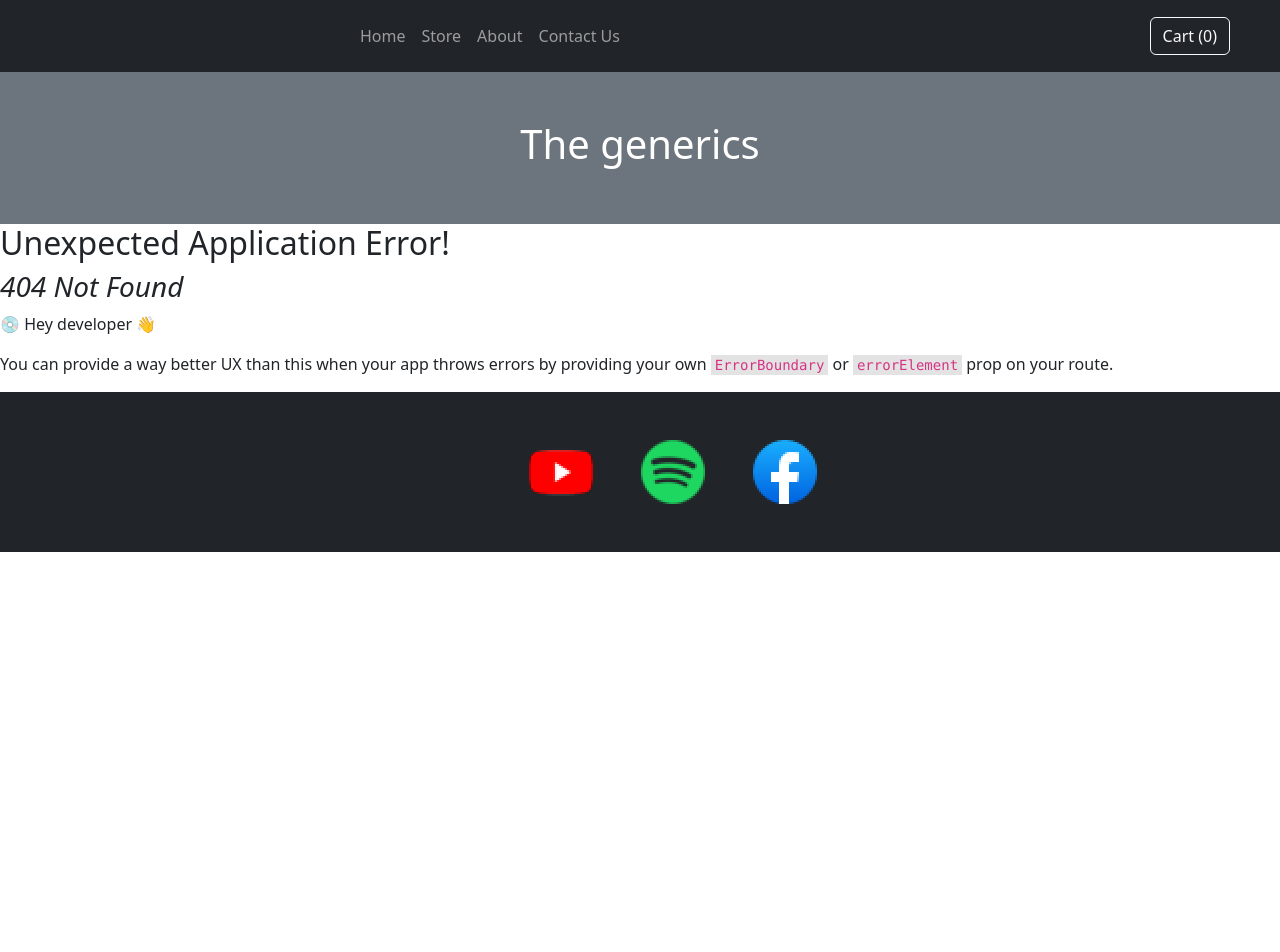
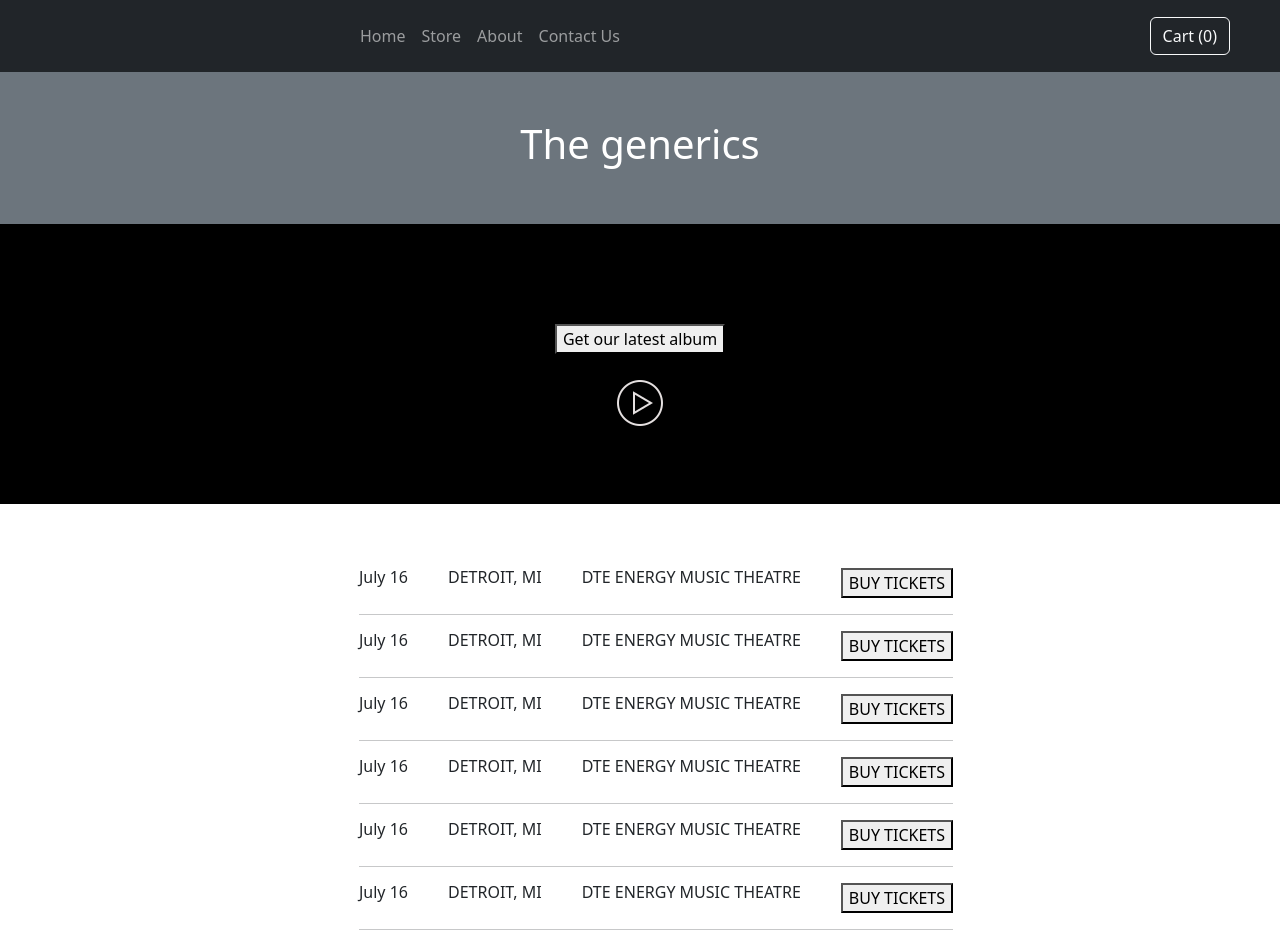
Before and after one commit to vanshika308/e-commerce, a React (Create React App) app: page /Home in a window 1280 px wide. Before the commit this address had no page. Shown: the top 952 px of the page. Before the commit the page ends 800 px from the top, so only its background shows below. Built offline with nearby package versions, Linux system fonts and the light colour scheme.

Commit message:
added the home page route

```diff
--- a/src/App.js
+++ b/src/App.js
@@ -7,10 +7,12 @@ import Footer from './components/UI/Footer';
 import Cart from './components/Cart/Cart';
 import ProductProvider from './store/ProductProvider';
 import AboutPage from './pages/About';
+import HomePage from './pages/Home';
 
 const routes =createBrowserRouter(
   [ {path:'/',element:<Products/>},
-    { path: '/About', element: <AboutPage></AboutPage>}
+    { path: '/About', element: <AboutPage/>},
+    {path: '/Home', element: <HomePage/>}
   ])
 
 function App() {
--- a/src/components/UI/Header.js
+++ b/src/components/UI/Header.js
@@ -1,8 +1,7 @@
 import React,{useContext} from 'react';
-import { Navbar, Nav,NavItem, Container} from 'react-bootstrap';
+import { Navbar, Nav, Container} from 'react-bootstrap';
 import CartButton from '../Cart/CartButton';
 import ProductContext from '../../store/product-context';
-import { NavLink ,Link} from 'react-router-dom';
 function Header(props) {
 
 
@@ -19,7 +18,7 @@ function Header(props) {
 
       <Nav className="justify-content-center" style={{ marginLeft: "22rem" }}>
           <Nav.Item>
-            <Nav.Link href="/">Home</Nav.Link>
+            <Nav.Link href="/home">Home</Nav.Link>
           </Nav.Item>
           <Nav.Item>
             <Nav.Link href="/store">Store</Nav.Link>
--- a/src/pages/About.js
+++ b/src/pages/About.js
@@ -1,18 +1,15 @@
 import React from 'react';
-import { Container, Row, Col } from 'react-bootstrap';
-
 function AboutPage() {
   return (
     <div style={{
-        display: 'flex',
-        flexDirection: 'row',
-        marginTop: '7%',
-        marginBottom: '7%',
-        margin: 'auto',
-        maxHeight: '50%'
-    }}>
+      display: 'flex',
+      flexDirection: 'row',
+      margin: '8% auto', // Using margin instead of marginTop and marginBottom
+      maxHeight: 'calc(100% - 16%)', // Adjusted maxHeight to account for margins
+  }}>
         <img
           src='https://img.freepik.com/premium-photo/music-mind-music-abstract-art-created-with-generative-ai-technology_545448-15311.jpg'
+          alt='aboutImage'
           style={{
             marginLeft: '2%',
             marginRight: '5%',
--- /dev/null
+++ b/src/pages/Home.js
@@ -0,0 +1,72 @@
+import { Container } from "react-bootstrap";
+
+const HomePage = () => {
+  return (
+    <Container fluid style={{
+        height: '100vh',
+        padding: '0',
+        margin: '0',
+        }}>
+      <div  style={{
+          display: 'flex',
+          flexDirection : 'column',
+          justifyContent: 'center',
+          alignItems: 'center',
+          height: '35%',
+          backgroundColor: 'black',
+          marginRight: '0',
+        }}>
+        <button className="mb-4 mt-4 ">Get our latest album</button>
+        <img src='/images/play_button.png'
+        alt='playButton'></img>
+      </div>
+      <div style={{
+        marginTop: '5%',
+        display: 'flex',
+        flexDirection:'row',
+        justifyContent: 'space-evenly'
+      }}>
+        <ul style={{ }}>
+        <li style={{ display: 'flex', flexDirection: 'row', justifyContent: 'space-between' }}>
+          <h6 style={{ margin: '0 10px 0 0' }}>July 16</h6>
+          <h6 style={{ margin: '0 10px' }}>DETROIT, MI</h6>
+          <h6 style={{ margin: '0 10px' }}>DTE ENERGY MUSIC THEATRE</h6>
+          <button style={{ margin: '0 0 0 10px' }}>BUY TICKETS</button>
+        </li><hr/>
+        <li style={{ display: 'flex', flexDirection: 'row', justifyContent: 'space-between' }}>
+          <h6 style={{ margin: '0 10px 0 0' }}>July 16</h6>
+          <h6 style={{ margin: '0 10px' }}>DETROIT, MI</h6>
+          <h6 style={{ margin: '0 10px' }}>DTE ENERGY MUSIC THEATRE</h6>
+          <button style={{ margin: '0 0 0 10px' }}>BUY TICKETS</button>
+        </li><hr/>
+        <li style={{ display: 'flex', flexDirection: 'row', justifyContent: 'space-between' }}>
+           <h6 style={{ margin: '0 10px 0 0' }}>July 16</h6>
+           <h6 style={{ margin: '0 10px' }}>DETROIT, MI</h6>
+           <h6 style={{ margin: '0 10px' }}>DTE ENERGY MUSIC THEATRE</h6>
+           <button style={{ margin: '0 0 0 10px' }}>BUY TICKETS</button>
+        </li><hr/>
+        <li style={{ display: 'flex', flexDirection: 'row', justifyContent: 'space-between' }}>
+           <h6 style={{ margin: '0 20px 0 0' }}>July 16</h6>
+           <h6 style={{ margin: '0 20px' }}>DETROIT, MI</h6>
+           <h6 style={{ margin: '0 20px' }}>DTE ENERGY MUSIC THEATRE</h6>
+           <button style={{ margin: '0 0 0 20px' }}>BUY TICKETS</button>
+        </li><hr/>
+        <li style={{ display: 'flex', flexDirection: 'row', justifyContent: 'space-between' }}>
+           <h6 style={{ margin: '0 20px 0 0' }}>July 16</h6>
+           <h6 style={{ margin: '0 20px' }}>DETROIT, MI</h6>
+           <h6 style={{ margin: '0 20px' }}>DTE ENERGY MUSIC THEATRE</h6>
+        <button style={{ margin: '0 0 0 20px' }}>BUY TICKETS</button>
+        </li><hr/>
+        <li style={{ display: 'flex', flexDirection: 'row', justifyContent: 'space-between' }}>
+           <h6 style={{ margin: '0 20px 0 0' }}>July 16</h6>
+           <h6 style={{ margin: '0 20px' }}>DETROIT, MI</h6>
+           <h6 style={{ margin: '0 20px' }}>DTE ENERGY MUSIC THEATRE</h6>
+           <button style={{ margin: '0 0 0 20px' }}>BUY TICKETS</button>
+        </li><hr/>
+        </ul>
+      </div>
+    </Container>
+  );
+};
+
+export default HomePage;
```
Also changed, not shown: public/images/play_button.png (added).
